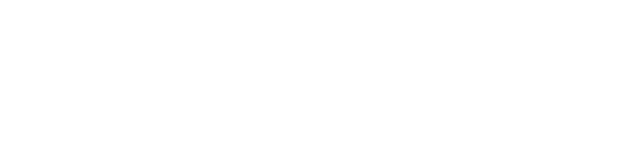
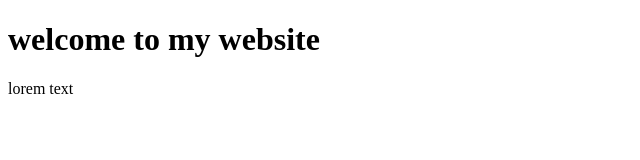
Before and after one commit to babu12f/lrvgit, a plain HTML site: page index.html in a window 1280 px wide. Shown: the whole page, without its empty margins (0-640 px from the left). Drawn offline with Linux system fonts and the light colour scheme.

Commit message:
add welcome message to index.html

```diff
--- a/index.html
+++ b/index.html
@@ -7,6 +7,8 @@
     <title>Document</title>
 </head>
 <body>
+    <h1>welcome to my website</h1>
 
+    <p>lorem text</p>
 </body>
 </html>
```
